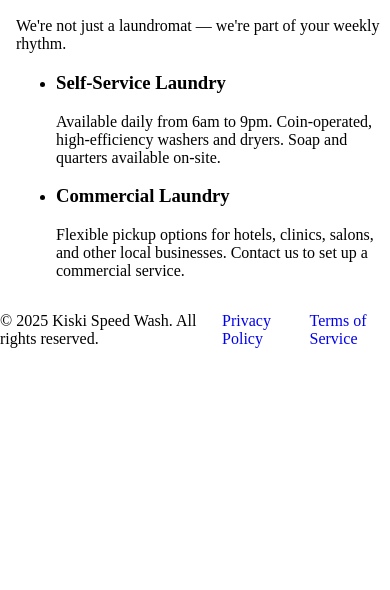
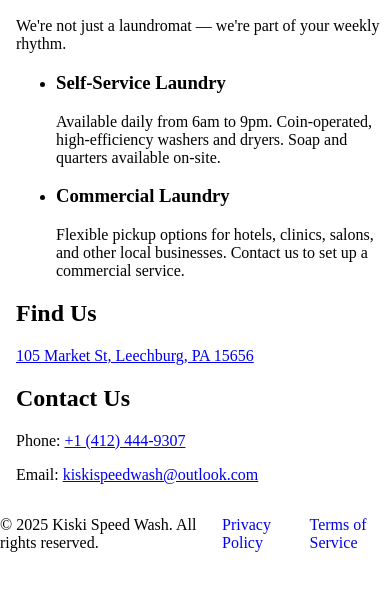
Before and after one commit to StruthioGames/StruthioGames.github.io, a plain HTML site: page services.html in a window 390 px wide. Shown: the part 240-830 px from the top of the page. Drawn offline with Linux system fonts and the light colour scheme.

Commit message:
Changed phone number to laundromat number

```diff
--- a/services.html
+++ b/services.html
@@ -40,7 +40,24 @@
         </li>
       </ul>
     </section>
+
+    <section id="location">
+      <h2>Find Us</h2>
+      <p>
+        <a href="https://www.google.com/maps?q=105+Market+St,+Leechburg,+PA+15656" target="_blank" rel="noopener">
+          105 Market St, Leechburg, PA 15656
+        </a>
+      </p>
+    </section>
+
+    <section id="contact">
+      <h2>Contact Us</h2>
+      <p>Phone: <a href="tel:+14124449307">+1 (412) 444-9307</a></p>
+      <p>Email: <a href="mailto:kiskispeedwash@outlook.com">kiskispeedwash@outlook.com</a></p>
+    </section>
+
   </main>
+
 
   <footer class="nav-list">
     <p>&copy; 2025 Kiski Speed Wash. All rights reserved.</p>
```
Also changed, not shown: contact.html (+1 -1 lines), index.html (+9 -5 lines).
